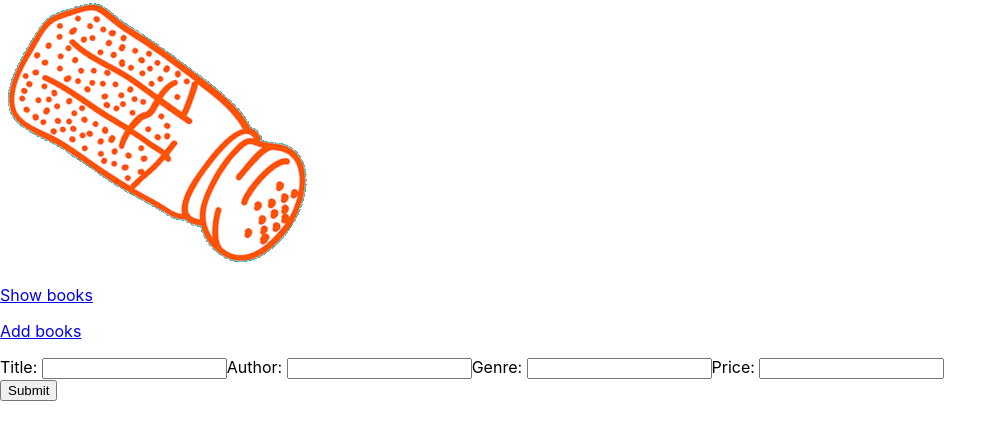
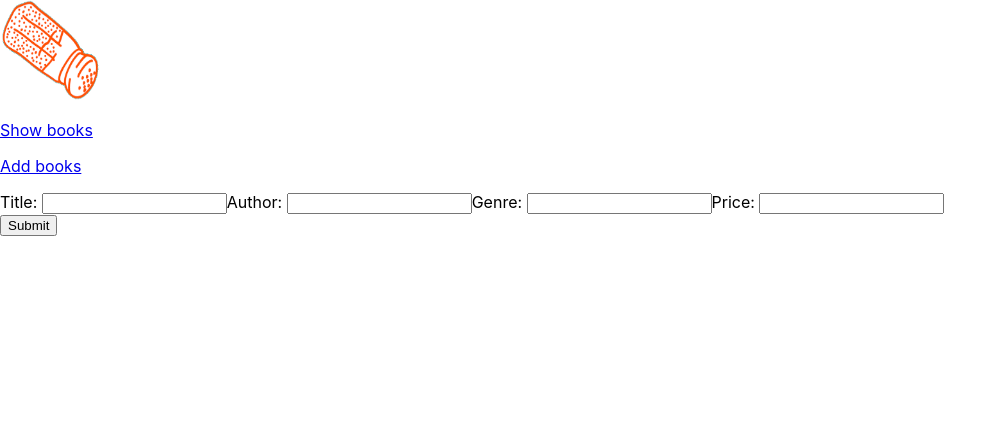
Before and after one commit to natalia-pn/B, a React (Create React App) app: page /AddBooks in a window 1280 px wide. Shown: the top 440 px of the page, without its empty margins (0-1007 px from the left). Built offline with nearby package versions, Linux system fonts and the light colour scheme; the HTML template or start-up script is replaced by a standard one.

Commit message:
Fix issue with books IDs

```diff
--- a/src/App.css
+++ b/src/App.css
@@ -0,0 +1,4 @@
+.Logo {
+    width: 100px;
+    height: 100px;
+}
--- a/src/App.js
+++ b/src/App.js
@@ -56,18 +56,6 @@ class App extends Component {
     this.removeBook = this.removeBook.bind(this);
   }
 
-  componentDidMount() {
-    this.AddBooksId();
-  }
-
-  AddBooksId() {
-    const newBooksList = booksList.map((book, index)=> {
-      book.id = index;
-      return book;
-    })
-    booksList = newBooksList;
-    this.setState({booksArray: newBooksList})
-  }
 
   getTitleValue(e) {
     const { formInfo } = this.state;
@@ -122,15 +110,23 @@ class App extends Component {
   }
 
   filterBooks() {
-    const { genreValue, nameValue, booksArray } = this.state;
-    return booksArray
+    const { genreValue, nameValue, booksArray} = this.state;
+
+     booksArray
+     .map((book, index)=> {
+       book.id = index;
+       return book;
+        })
     .filter(book => book.genre.toUpperCase().includes(genreValue.toUpperCase()))
     .filter(book => book.title.toUpperCase().includes(nameValue.toUpperCase()));
+
+    booksList = booksArray;
+
+    return booksArray;
   }
 
   removeBook(e) {
     const buttonValue = e.currentTarget.value;
-    console.log('click', buttonValue)
 
     for (const book of booksList) {
       if(parseInt(buttonValue) === book.id) {
@@ -139,11 +135,9 @@ class App extends Component {
       }
     }
     this.setState({booksArray: booksList})
-    console.log(this.state.booksArray)
   }
 
   render() {
-
     const { getTitleValue, getAuthorValue, getGenreValue, getPriceValue, submitBook, getSearchName, getSearchGenre, filterBooks, removeBook, form } = this;
 
     return (
--- a/src/components/AddBooks.js
+++ b/src/components/AddBooks.js
@@ -3,23 +3,26 @@ import React, { Component } from 'react';
 
 class AddBooks extends Component {
     render() {
+        const { form, submitBook, getTitleValue, getAuthorValue, getGenreValue, getPriceValue } = this.props;
         return(
             <div className="Form__container">
-                <form className="Add-books__form">
+                <form className="Add-books__form" ref={form}>
                     <label className="Form__title-label">Title: </label>
-                    <input type="text"/>
+                    <input type="text" onKeyUp={getTitleValue}/>
 
                     <label className="Form__author-label">Author: </label>
-                    <input type="text"/>
+                    <input type="text" onKeyUp={getAuthorValue}/>
 
                     <label className="Form__genre-label">Genre: </label>
-                    <input type="text"/>
+                    <input type="text" onKeyUp={getGenreValue}/>
 
                     <label className="Form__price-label">Price: </label>
-                    <input type="text"/>
+                    <input type="text" onKeyUp={getPriceValue}/>
                 </form>
-                <label className="send-books__label"></label>
-                <input type="submit" className="Send-books__button"/>
+                <div className="Send-button__container">
+                    <label className="send-books__label"></label>
+                    <input type="submit" className="Send-books__button" onClick={submitBook}/>
+                </div>
             </div>
         );
     }
--- a/src/components/ShowBooks.js
+++ b/src/components/ShowBooks.js
@@ -16,6 +16,10 @@ class ShowBooks extends Component {
                 <input type="text" className="Title__field" placeholder="Search books by title" onKeyUp={getSearchName}/>
 
                 {filterBooks.map((book, index)=>{
+                    console.log(filterBooks)
+                    // console.log(book)
+                    // console.log(book.title)
+                    // console.log(book.id)
                     return(
                         <li className="Book__container" key={index}>
                             <div className="action-buttons__container">
```
